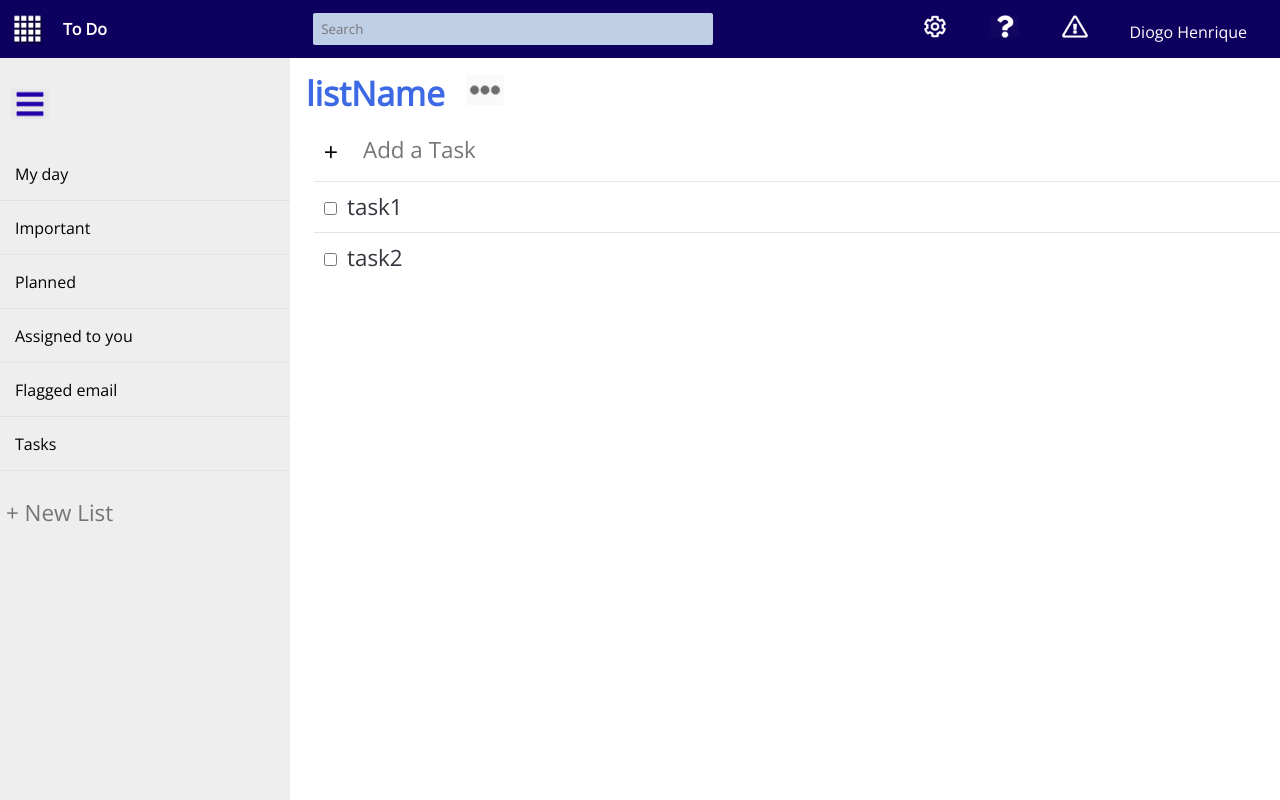
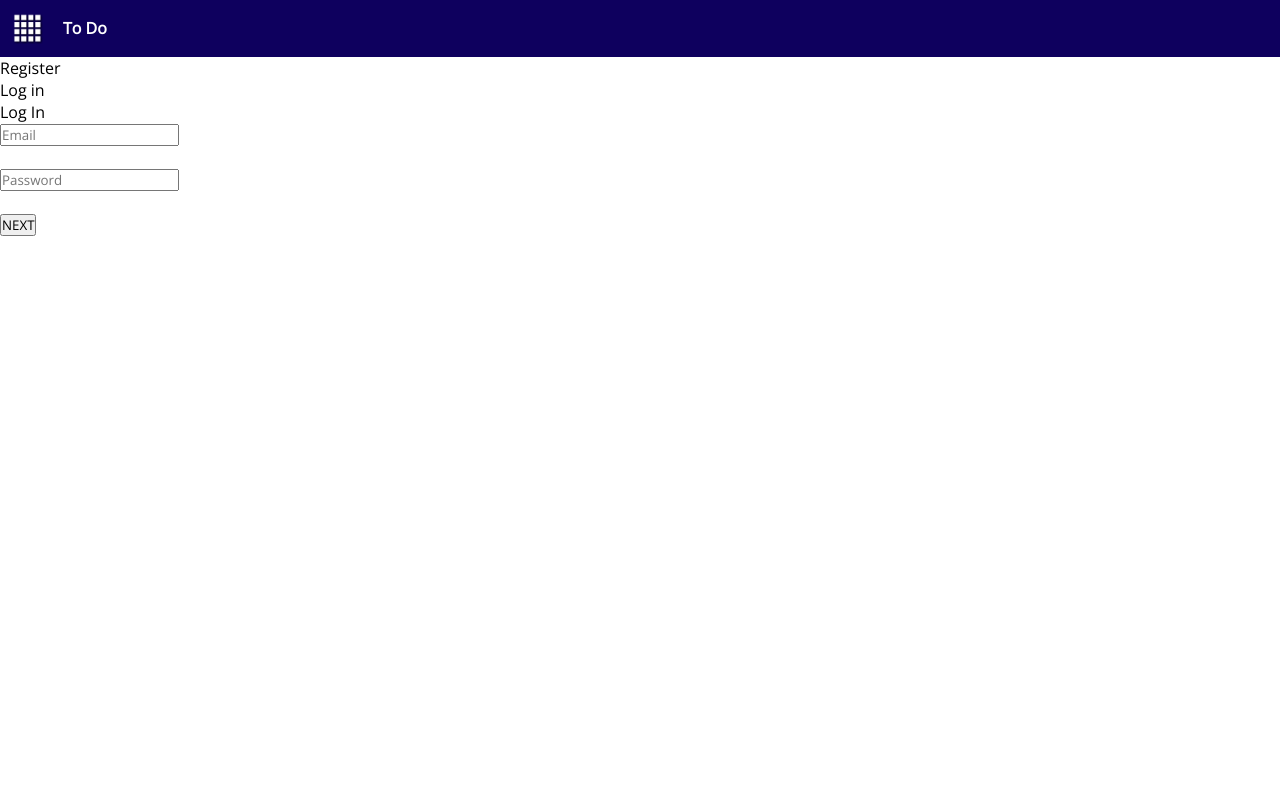
Before and after one commit to DiogoPereira56/todo-frontend, a React (Create React App) app: page / in a window 1280 px wide. Built offline with nearby package versions, Linux system fonts and the light colour scheme.

Commit message:
Added Login page

```diff
--- a/package.json
+++ b/package.json
@@ -38,7 +38,8 @@
     ]
   },
   "devDependencies": {
-    "eslint": "^7.20.0",
+    "eslint": "^7.21.0",
+    "eslint-plugin-react": "^7.22.0",
     "prettier": "2.2.1"
   }
 }
--- a/src/App.js
+++ b/src/App.js
@@ -1,10 +1,11 @@
-import Todo from './containers/Todo';
+//import Todo from './containers/Todo';
+import Login from './containers/Login';
 
 
 function App() {
   return (
     <div className="App">
-      <Todo />
+      <Login />
     </div>
   );
 }
--- /dev/null
+++ b/src/components/LoginForm.js
@@ -0,0 +1,52 @@
+import { useState } from 'react';
+import {Wrapper, Aside, Content, Flexbox, Form, Button, Label, Input } from './LoginForm.style'
+//import Login from '../imgs/Login.png'
+
+//TODO: Try to put an imagem on the background
+const LoginForm = () => {
+
+  const [logIn, setLogIn] = useState(true);
+  const [email, setEmail] = useState('');
+  const [password, setPassword] = useState('');
+
+  const handleLogIn = (e) => {
+    console.log("i'll remove this later, it's just to stop the password var warning" + password);
+  }
+
+  const handleRegister = (e) => {
+    console.log("i'll remove this later, it's just to stop the email var warning" + email);
+  }
+
+    return (
+      <Wrapper>
+
+        <Flexbox>
+          <Aside onClick={() => setLogIn(false)}>Register</Aside>
+          <Aside onClick={() => setLogIn(true)}>Log in</Aside>
+        </Flexbox>
+
+        <Content>
+          {logIn && (
+            <Form onSubmit={(handleLogIn)}>
+              <Label>Log In</Label><br/>
+              <Input placeholder="Email" onChange={(e) => setEmail(e.target.value)} /><br/><br/>
+              <Input placeholder="Password" onChange={(e) => setPassword(e.target.value)} /><br/><br/>
+              <Button>NEXT</Button>
+            </Form>
+          )}
+
+          {!logIn && (
+            <Form onSubmit={(handleRegister)}>
+              <Label>Register</Label><br/>
+              <Input placeholder="Email" onChange={(e) => setEmail(e.target.value)} /><br/><br/>
+              <Input placeholder="Password" onChange={(e) => setPassword(e.target.value)} /><br/><br/>
+              <Button>NEXT</Button>
+            </Form>
+          )}
+        </Content>
+
+    </Wrapper>
+    );
+  }
+
+  export default LoginForm;
--- /dev/null
+++ b/src/components/LoginForm.style.js
@@ -0,0 +1,28 @@
+import styled from 'styled-components'
+
+const Wrapper = styled.div`
+
+`
+const Aside = styled.div`
+
+`
+const Content = styled.div`
+
+`
+const Flexbox = styled.div`
+
+`
+const Form = styled.form`
+
+`
+const Button = styled.button`
+
+`
+const Label = styled.label`
+
+`
+const Input = styled.input`
+
+`
+
+export {Wrapper, Aside, Content, Flexbox, Form, Button, Label, Input }
--- /dev/null
+++ b/src/components/LoginHeader.js
@@ -0,0 +1,15 @@
+import { Container, Navbar, Img } from './TopNavbar.styles';
+import iconSquared from '../imgs/iconSquared.png'
+
+const LoginHeader = () => {
+    return (
+        <Container>
+            <Navbar>
+                <Img src={iconSquared} alt="" />
+                <b>To Do</b>
+            </Navbar>
+        </Container>
+    );
+}
+
+export default LoginHeader;
--- /dev/null
+++ b/src/containers/Login.js
@@ -0,0 +1,16 @@
+import '../fonts.css'
+import LoginHeader from '../components/LoginHeader.js';
+import LoginForm from '../components/LoginForm.js';
+
+
+const Login = () => {
+
+  return (
+    <div>
+      <LoginHeader />
+      <LoginForm />
+    </div>
+  );
+}
+
+export default Login;
```
Also changed, not shown: .eslintrc.json (added), src/imgs/Login.png (added), 1 other file (tests, documents, lock files or other folders).
